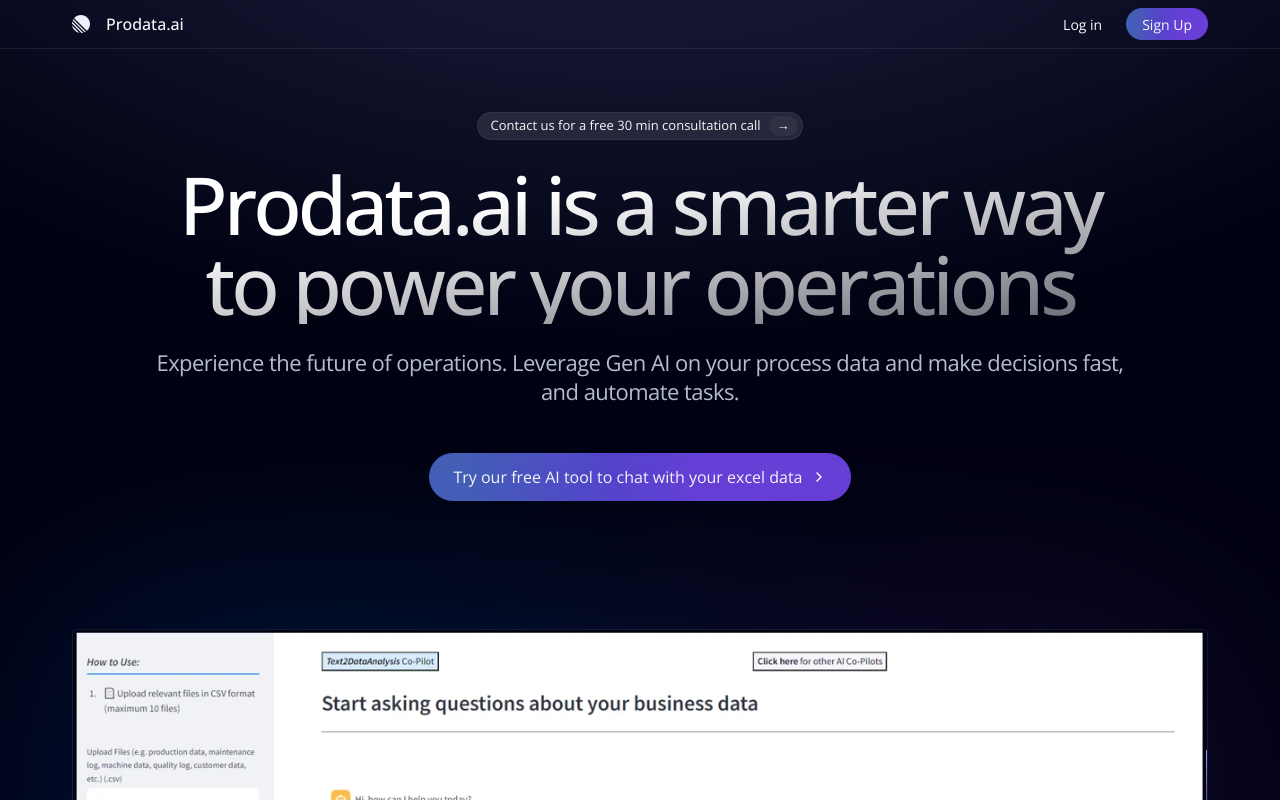
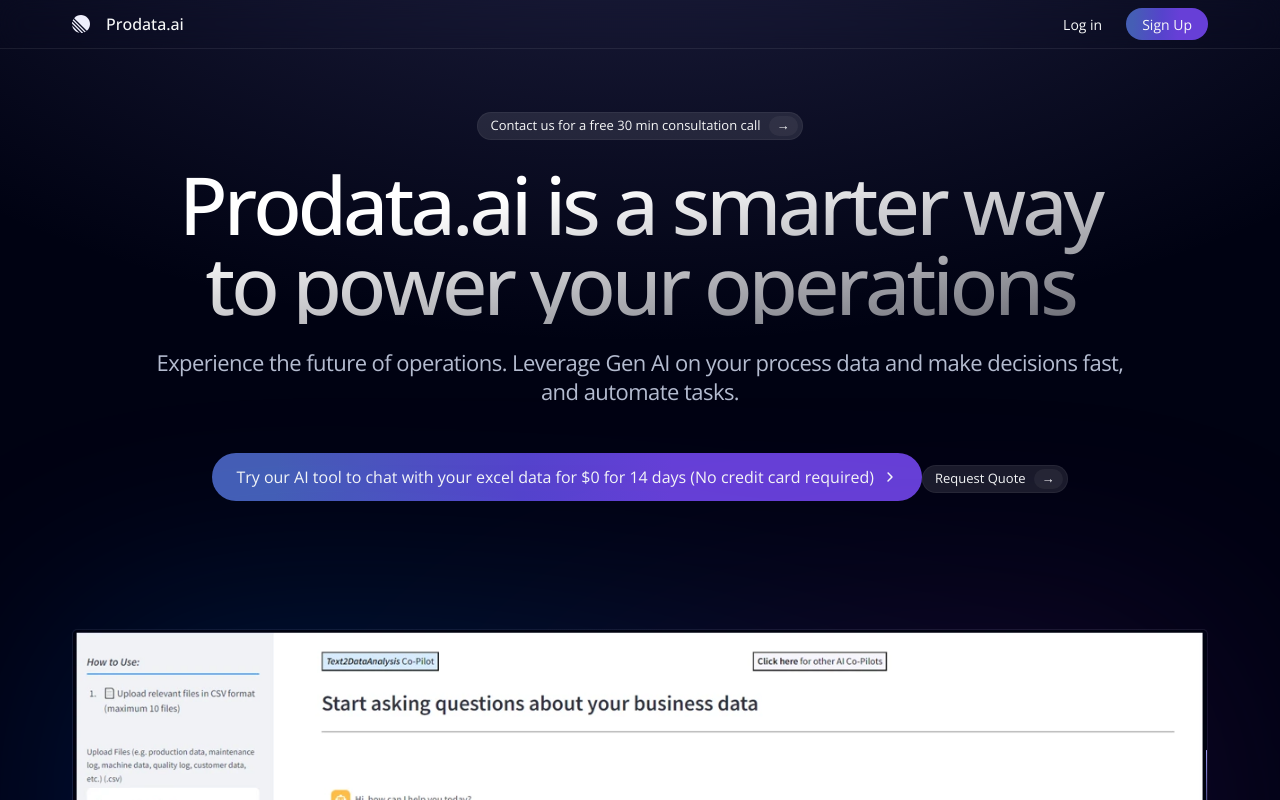
Before and after one commit to iadv/processdataai, a Next.js app: page / in a window 1280 px wide. Shown: the top 800 px of the page. Built offline with nearby package versions, Linux system fonts and the light colour scheme.

Commit message:
Update homepage-hero.tsx
Update hero page with button for quote and trial usage

```diff
--- a/app/components/sections/homepage-hero.tsx
+++ b/app/components/sections/homepage-hero.tsx
@@ -32,7 +32,16 @@
         size='large'
         className='translate-y-[-1rem] animate-fade-in opacity-0 [--animation-delay:800ms]'
       >
-        Try our free AI tool to chat with your excel data <ChevronRight className='ml-2' />
+        Try our AI tool to chat with your excel data for $0 for 14 days (No credit card required) <ChevronRight className='ml-2' />
+      </Button>
+      <Button
+        className='translate-y-[-1rem] animate-fade-in opacity-0'
+        href='https://forms.gle/3LaUgASqx8S1dh62A'
+        variant='secondary'
+        size='small'
+      >
+        Request Quote
+        <ButtonHighlight className='-mr-2 ml-2'>→</ButtonHighlight>
       </Button>
       <HeroImage />
     </Hero>
```
